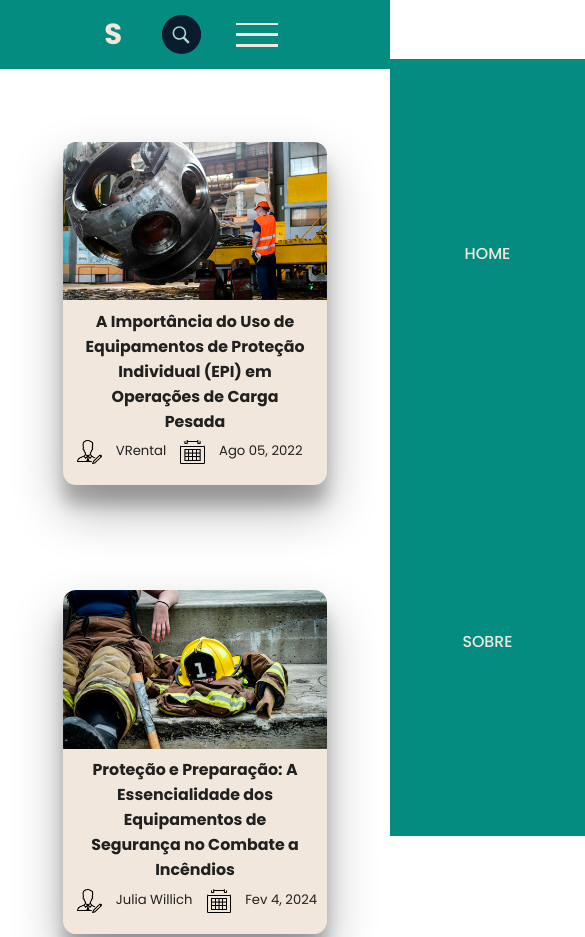
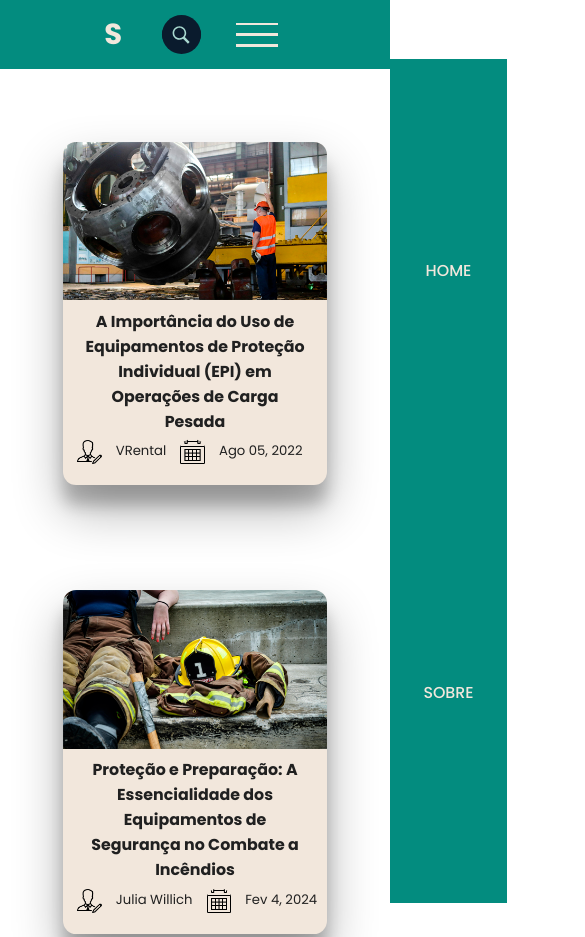
Before and after one commit to Willhardtt/Blog-Seguran-a-do-Trabalho, a plain HTML site: page index.html in a window 390 px wide. Shown: the top 937 px of the page, 585 px wide, since content can reach past the window. Drawn offline with Linux system fonts and the light colour scheme; a web font is replaced by a local one.

Commit message:
sidemenu animacao exlusao

```diff
--- a/css/style.css
+++ b/css/style.css
@@ -136,8 +136,8 @@ nav{
 /* MENU RESPONSIVO */
 
 .s-menu{
+    display: none;
     margin-left: 2.0rem;
-    display: none;
     cursor: pointer;
 }
 
@@ -157,14 +157,13 @@ nav{
         position: absolute;
         top: 7vh;
         right: 0;
-        width: 50vw;
-        height: 92vh;
+        width: 30vw;
+        height: 100vh;
         background:#038C7F;
         flex-direction: column;
         align-items: center;
         justify-content: space-around;
         transform: translateX(100%);
-        transition: transform .3s ease-in;
     }
 
     .navbar a{
```
